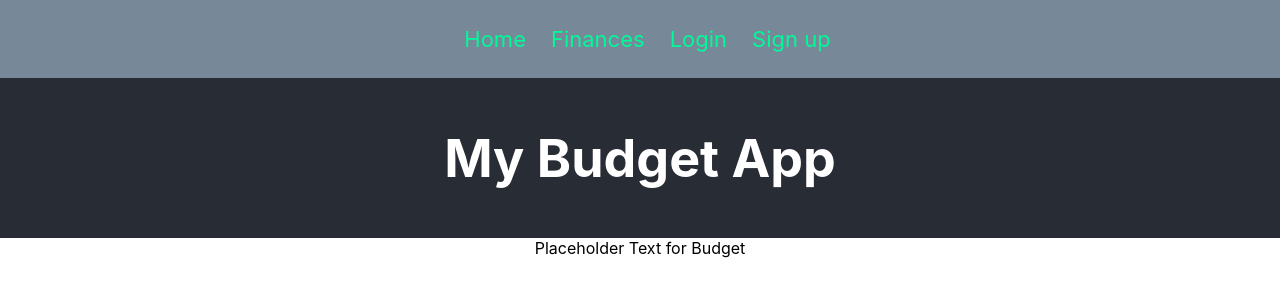
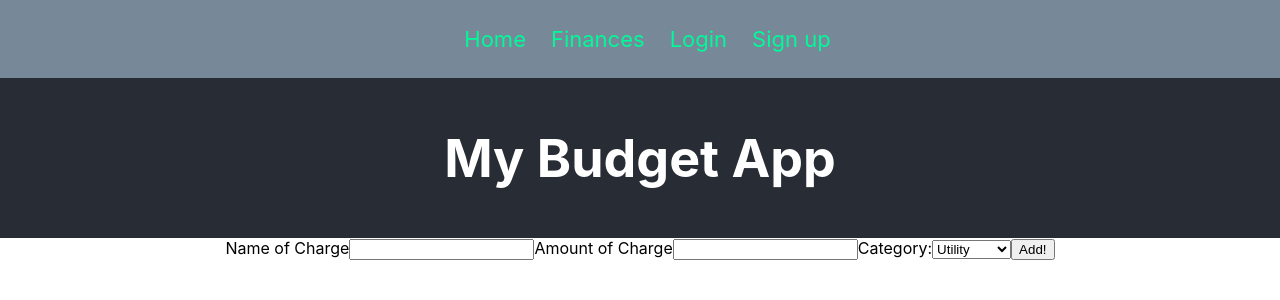
Before and after one commit to enzostat/mybudgetapp-client, a React (Create React App) app: page /budget in a window 1280 px wide. Shown: the top 300 px of the page. Built offline with nearby package versions, Linux system fonts and the light colour scheme.

Commit message:
implementing forms

```diff
--- a/src/Content/Pages/Budget.js
+++ b/src/Content/Pages/Budget.js
@@ -1,12 +1,81 @@
 import React from 'react'
 
 
-const Budget = props => {
-    return (
-        <div>
-            Placeholder Text for Budget
-        </div>
-    )
+class Budget extends React.Component {
+
+    state = {
+        bill: [],
+        rent: null,
+        mortgage: null,
+        utility: [],
+        name: null,
+        amount: null,
+        category: "utility"
+    }
+
+    handleSubmit = (e) => {
+        e.preventDefault()
+        console.log('clicked')
+        let object = {
+            name: this.state.name,
+            amount: this.state.amount
+        }
+        if (this.state.category == 'utility') {
+            let temp = []
+            temp = [...this.state.utility]
+            temp.push(object)
+            this.setState({utility: temp})
+            // this.setState({[this.state.category]: this.state.})
+        } else if (this.state.category == 'bill') {
+            let temp = []
+            temp = [...this.state.bill]
+            temp.push(object)
+            this.setState({bill: temp})
+        } else if (this.state.category == 'rent') {
+            this.setState({rent: this.state.amount})
+        } else if (this.state.category == 'mortgage') {
+            this.setState({mortgage: this.state.amount})
+        }
+    }
+
+    storeInput = e => {
+        this.setState({[e.target.name]: e.target.value})
+        console.log(e.target.value)
+    }
+
+    handleSelect = e => {
+        console.log(e.target.value)
+        this.setState({category: e.target.value})
+    }
+
+    render(){
+        let rent = ''
+        // if (this.state.rent == null) {
+        //     return rent
+        // } else {
+        //    return rent = this.state.rent
+        // }
+
+
+        return (
+            <div>
+                <form onSubmit={this.handleSubmit}>
+                    <label>Name of Charge</label>
+                    <input name="name" onChange={this.storeInput} />
+                    <label>Amount of Charge</label>
+                    <input name="amount" onChange={this.storeInput} />
+                    <label>Category:</label>
+                    <select onChange={this.handleSelect}>
+                        <option value="utility">Utility</option>
+                        <option value="rent">Rent</option>
+                        <option value="mortgage">Mortgage</option>
+                        <option value="bill">Bill</option>
+                    </select>
+                    <input type="submit" value="Add!" />
+                </form>
+            </div>
+        )
+    }
 }
 
 export default Budget
```
